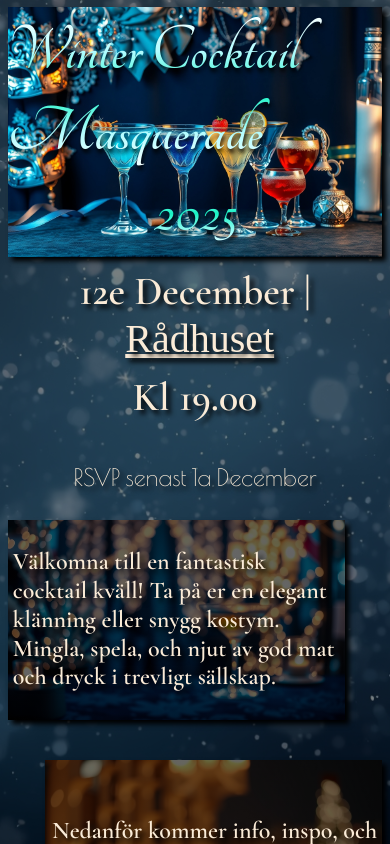
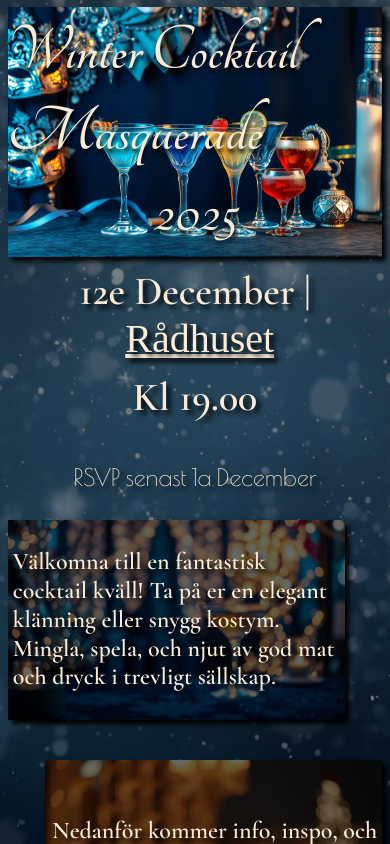
Before and after one commit to Ejpatolitej/masquerade_webpage, a React (Vite) app: page / in a window 390 px wide. Shown: the top 844 px of the page. Built offline with nearby package versions, Linux system fonts and the light colour scheme; a web font is replaced by a local one.

Commit message:
font color fix

```diff
--- a/src/index.css
+++ b/src/index.css
@@ -268,6 +268,9 @@ body {
 
   .hero-image .hero-text-big {
     font-size: 8vh; /* Adjust text size */
+    background: none;
+    -webkit-text-fill-color: antiquewhite; /* or any color you prefer */
+    color: antiquewhite; /* fallback */
   }
 
   .info-image-left,
```
